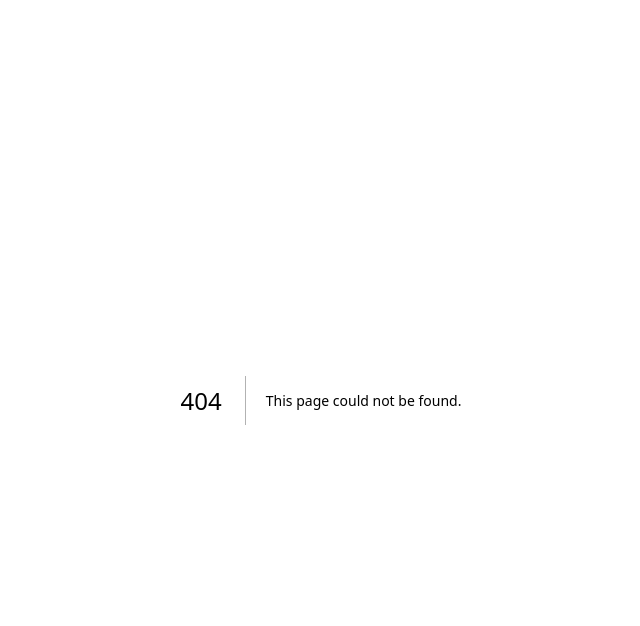
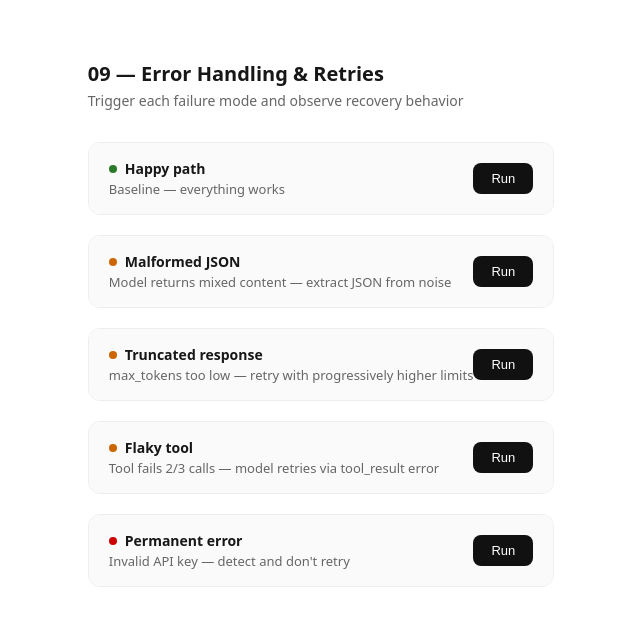
Before and after one commit to davidhahn/llm-playground, a Next.js app: page /error-demo in a window 1280 px wide. Before the commit this address had no page. Shown: the top 626 px of the page, without its empty margins (319-959 px from the left). Built offline with nearby package versions, Linux system fonts and the light colour scheme.

Commit message:
Add the frontend for error demo

```diff
--- /dev/null
+++ b/src/app/error-demo/page.tsx
@@ -0,0 +1,285 @@
+'use client';
+
+import { useState } from 'react';
+import type { ScenarioResult } from '@/lib/error-scenarios';
+
+const SCENARIOS = [
+  {
+    id: 'happy_path',
+    label: 'Happy path',
+    description: 'Baseline — everything works',
+    color: '#2a7a2a',
+  },
+  {
+    id: 'bad_json',
+    label: 'Malformed JSON',
+    description: 'Model returns mixed content — extract JSON from noise',
+    color: '#cc6600',
+  },
+  {
+    id: 'truncated',
+    label: 'Truncated response',
+    description: 'max_tokens too low — retry with progressively higher limits',
+    color: '#cc6600',
+  },
+  {
+    id: 'tool_failure',
+    label: 'Flaky tool',
+    description: 'Tool fails 2/3 calls — model retries via tool_result error',
+    color: '#cc6600',
+  },
+  {
+    id: 'permanent_error',
+    label: 'Permanent error',
+    description: "Invalid API key — detect and don't retry",
+    color: '#cc0000',
+  },
+];
+
+const STATUS_STYLES: Record<
+  string,
+  { bg: string; color: string; icon: string }
+> = {
+  trying: { bg: '#f0f4ff', color: '#4466cc', icon: '⟳' },
+  retrying: { bg: '#fff8e1', color: '#cc6600', icon: '↺' },
+  failed: { bg: '#fdecea', color: '#cc0000', icon: '✗' },
+  succeeded: { bg: '#f0fff4', color: '#2a7a2a', icon: '✓' },
+};
+
+export default function ErrorDemoPage() {
+  const [results, setResults] = useState<Record<string, ScenarioResult>>({});
+  const [isLoading, setIsLoading] = useState<Record<string, boolean>>({});
+
+  async function runScenario(scenarioId: string) {
+    setIsLoading((prev) => ({ ...prev, [scenarioId]: true }));
+    setResults((prev) => ({
+      ...prev,
+      [scenarioId]: undefined as unknown as ScenarioResult,
+    }));
+
+    try {
+      const res = await fetch('/api/error-demo', {
+        method: 'POST',
+        headers: { 'Content-Type': 'application/json' },
+        body: JSON.stringify({ scenario: scenarioId }),
+      });
+      const data: ScenarioResult = await res.json();
+      setResults((prev) => ({ ...prev, [scenarioId]: data }));
+    } catch (err) {
+      setResults((prev) => ({
+        ...prev,
+        [scenarioId]: {
+          success: false,
+          attempts: 0,
+          error: err instanceof Error ? err.message : 'Request failed',
+          timeline: [],
+        },
+      }));
+    } finally {
+      setIsLoading((prev) => ({ ...prev, [scenarioId]: false }));
+    }
+  }
+
+  return (
+    <main
+      style={{
+        maxWidth: 760,
+        margin: '60px auto',
+        padding: '0 20px',
+        fontFamily: 'system-ui',
+      }}
+    >
+      <h1 style={{ fontSize: 20, fontWeight: 600, marginBottom: 4 }}>
+        09 — Error Handling & Retries
+      </h1>
+      <p style={{ fontSize: 14, color: '#666', marginBottom: 32 }}>
+        Trigger each failure mode and observe recovery behavior
+      </p>
+
+      <div style={{ display: 'flex', flexDirection: 'column', gap: 20 }}>
+        {SCENARIOS.map((scenario) => {
+          const result = results[scenario.id];
+          const isLoadingScenario = isLoading[scenario.id];
+
+          return (
+            <div
+              key={scenario.id}
+              style={{
+                border: '1px solid #eee',
+                borderRadius: 12,
+                overflow: 'hidden',
+              }}
+            >
+              {/* header */}
+              <div
+                style={{
+                  display: 'flex',
+                  alignItems: 'center',
+                  justifyContent: 'space-between',
+                  padding: '16px 20px',
+                  background: '#fafafa',
+                  borderBottom: result ? '1px solid #eee' : 'none',
+                }}
+              >
+                <div>
+                  <div
+                    style={{
+                      display: 'flex',
+                      alignItems: 'center',
+                      gap: 8,
+                      marginBottom: 2,
+                    }}
+                  >
+                    <span
+                      style={{
+                        width: 8,
+                        height: 8,
+                        borderRadius: '50%',
+                        background: scenario.color,
+                        display: 'inline-block',
+                      }}
+                    />
+                    <span style={{ fontSize: 14, fontWeight: 600 }}>
+                      {scenario.label}
+                    </span>
+                  </div>
+                  <div style={{ fontSize: 13, color: '#666' }}>
+                    {scenario.description}
+                  </div>
+                </div>
+                <button
+                  onClick={() => runScenario(scenario.id)}
+                  disabled={isLoadingScenario}
+                  style={{
+                    padding: '8px 18px',
+                    fontSize: 13,
+                    fontWeight: 500,
+                    background: isLoadingScenario ? '#ccc' : '#111',
+                    color: '#fff',
+                    border: 'none',
+                    borderRadius: 8,
+                    cursor: isLoadingScenario ? 'default' : 'pointer',
+                    whiteSpace: 'nowrap',
+                  }}
+                >
+                  {isLoadingScenario ? 'Running...' : 'Run'}
+                </button>
+              </div>
+
+              {/* result */}
+              {result && (
+                <div style={{ padding: '16px 20px' }}>
+                  {/* summary */}
+                  <div
+                    style={{
+                      display: 'flex',
+                      alignItems: 'center',
+                      gap: 10,
+                      marginBottom: 12,
+                    }}
+                  >
+                    <span
+                      style={{
+                        padding: '3px 10px',
+                        borderRadius: 20,
+                        fontSize: 12,
+                        fontWeight: 600,
+                        background: result.success ? '#e8f5e9' : '#fdecea',
+                        color: result.success ? '#2a7a2a' : '#cc0000',
+                      }}
+                    >
+                      {result.success ? 'RECOVERED' : 'FAILED'}
+                    </span>
+                    <span style={{ fontSize: 13, color: '#888' }}>
+                      {result.attempts} attempt
+                      {result.attempts !== 1 ? 's' : ''}
+                    </span>
+                  </div>
+
+                  {/* timeline */}
+                  {result.timeline.length > 0 && (
+                    <div
+                      style={{
+                        display: 'flex',
+                        flexDirection: 'column',
+                        gap: 6,
+                        marginBottom: 12,
+                      }}
+                    >
+                      {result.timeline.map((event, i) => {
+                        const style = STATUS_STYLES[event.status];
+                        return (
+                          <div
+                            key={i}
+                            style={{
+                              display: 'flex',
+                              alignItems: 'flex-start',
+                              gap: 8,
+                              padding: '6px 10px',
+                              borderRadius: 6,
+                              background: style.bg,
+                              fontSize: 12,
+                              fontFamily: 'monospace',
+                            }}
+                          >
+                            <span
+                              style={{
+                                color: style.color,
+                                fontWeight: 700,
+                                flexShrink: 0,
+                              }}
+                            >
+                              {style.icon}
+                            </span>
+                            <span style={{ color: '#333' }}>
+                              attempt {event.attempt}: {event.message}
+                              {event.delayMs && (
+                                <span style={{ color: '#aaa', marginLeft: 6 }}>
+                                  (waiting {event.delayMs}ms)
+                                </span>
+                              )}
+                            </span>
+                          </div>
+                        );
+                      })}
+                    </div>
+                  )}
+
+                  {/* final result or error */}
+                  {result.result && (
+                    <div
+                      style={{
+                        padding: '10px 12px',
+                        background: '#f9f9f9',
+                        borderRadius: 8,
+                        fontSize: 13,
+                        color: '#333',
+                        fontFamily: 'monospace',
+                      }}
+                    >
+                      {result.result}
+                    </div>
+                  )}
+                  {result.error && (
+                    <div
+                      style={{
+                        padding: '10px 12px',
+                        background: '#fdecea',
+                        borderRadius: 8,
+                        fontSize: 13,
+                        color: '#cc0000',
+                        fontFamily: 'monospace',
+                      }}
+                    >
+                      {result.error}
+                    </div>
+                  )}
+                </div>
+              )}
+            </div>
+          );
+        })}
+      </div>
+    </main>
+  );
+}
```
